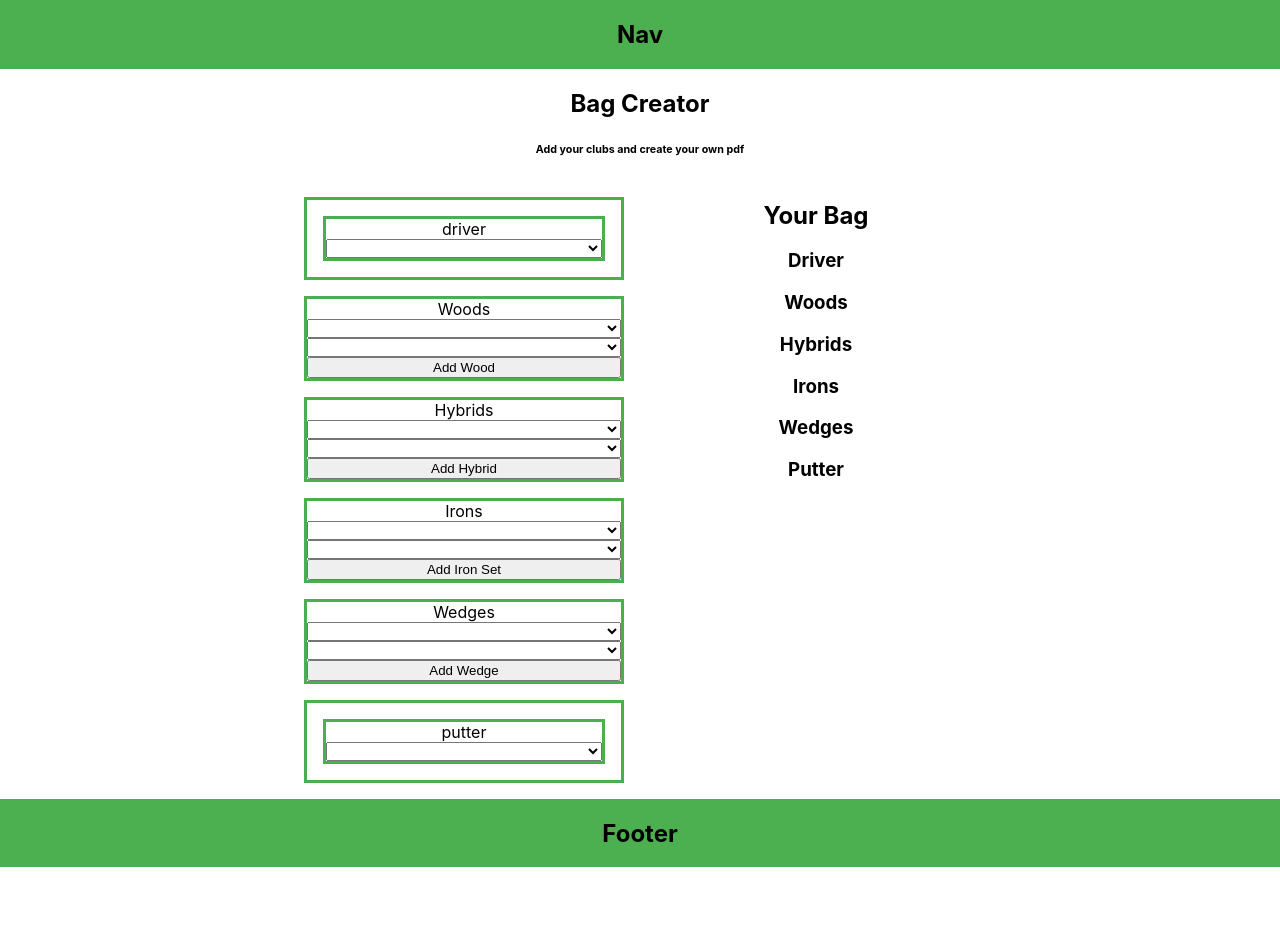
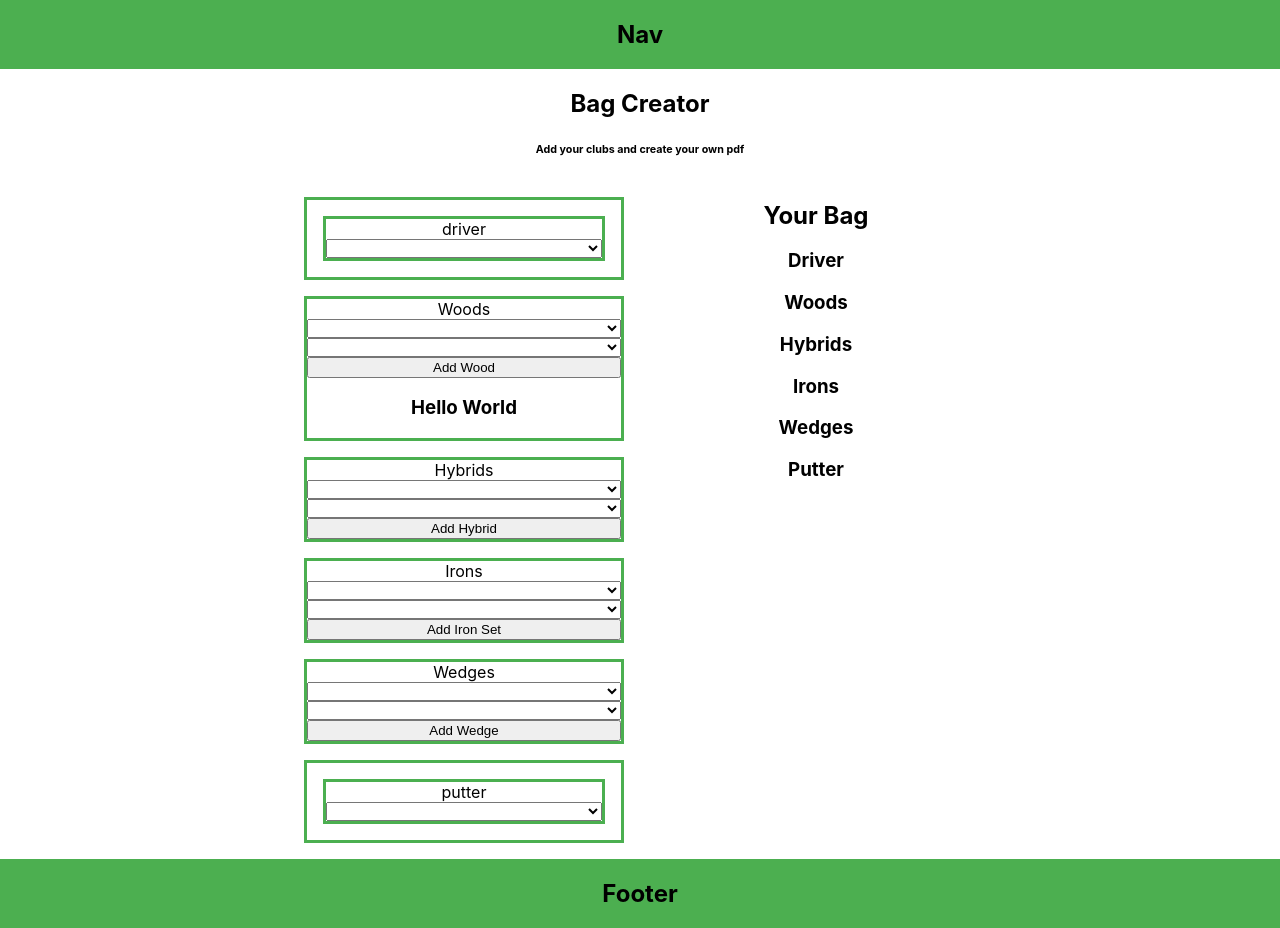
Before and after one commit to poplockndrop1t/golfBuddy, a React (Create React App) app: page / in a window 1280 px wide. Before the commit the page ends 867 px from the top, so only its background shows below. Built offline with nearby package versions, Linux system fonts and the light colour scheme.

Commit message:
Pass down new club and create new club

```diff
--- a/src/BagCreator/ClubOptions/ClubOptions.js
+++ b/src/BagCreator/ClubOptions/ClubOptions.js
@@ -1,6 +1,7 @@
 import React from 'react';
 import './ClubOptions.css';
 import ClubSelect from './ClubSelect/ClubSelect.js';
+import AddClubSelect from './AddClubSelect/AddClubSelect.js';
 
 class ClubOptions extends React.Component {
   constructor(props) {
@@ -48,6 +49,7 @@ class ClubOptions extends React.Component {
             <option value="Ping">Ping</option>
           </select>
           <button onClick={ this.addNewClub }>Add Wood</button>
+          <AddClubSelect createNewClub={ this.props.createNewClub } newClub={ this.props.newClub } />
         </div>
         <div className="hybridsContainer" onChange={ this.handleClubChange }>
           <label>Hybrids</label>
```
